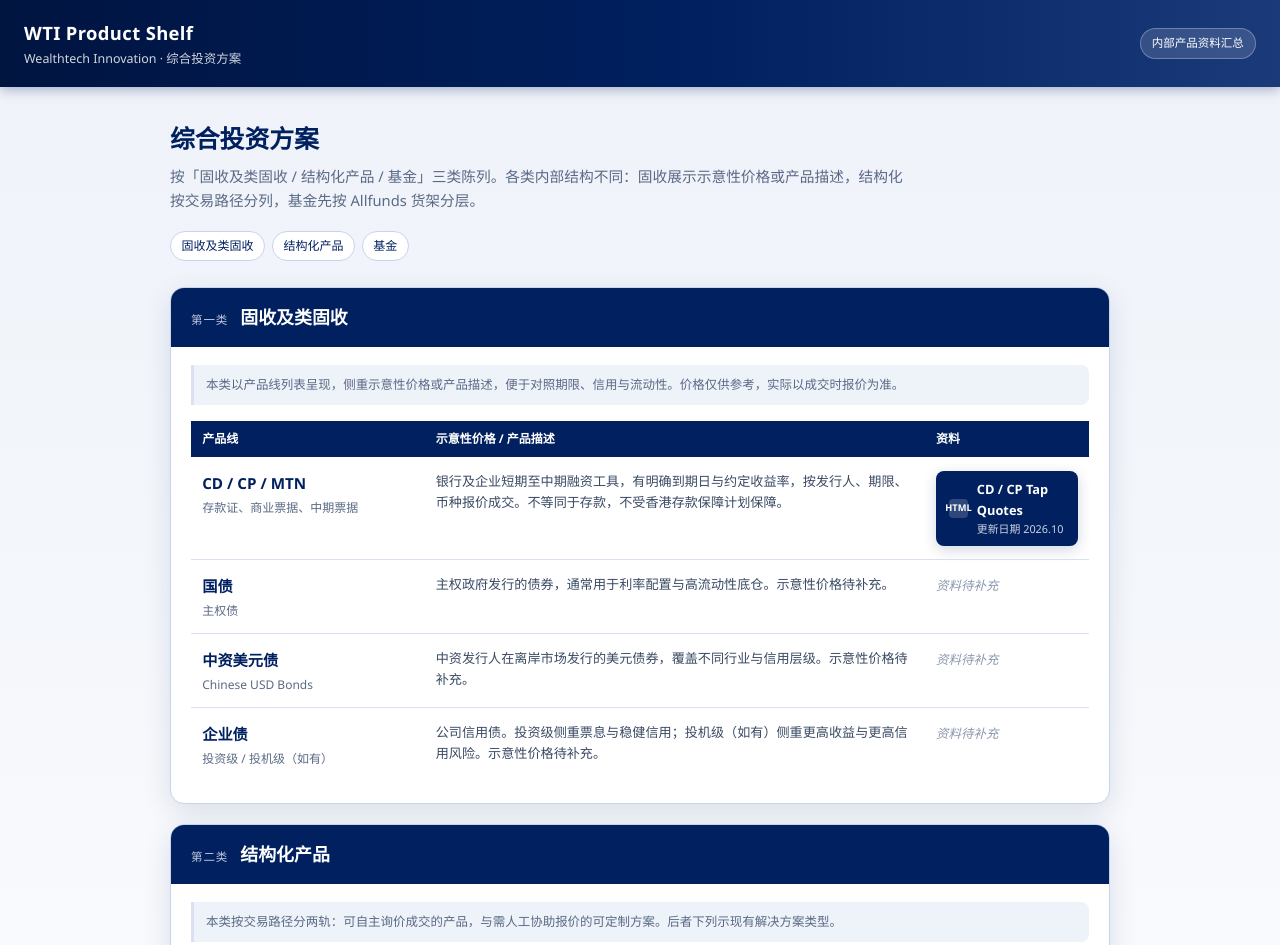
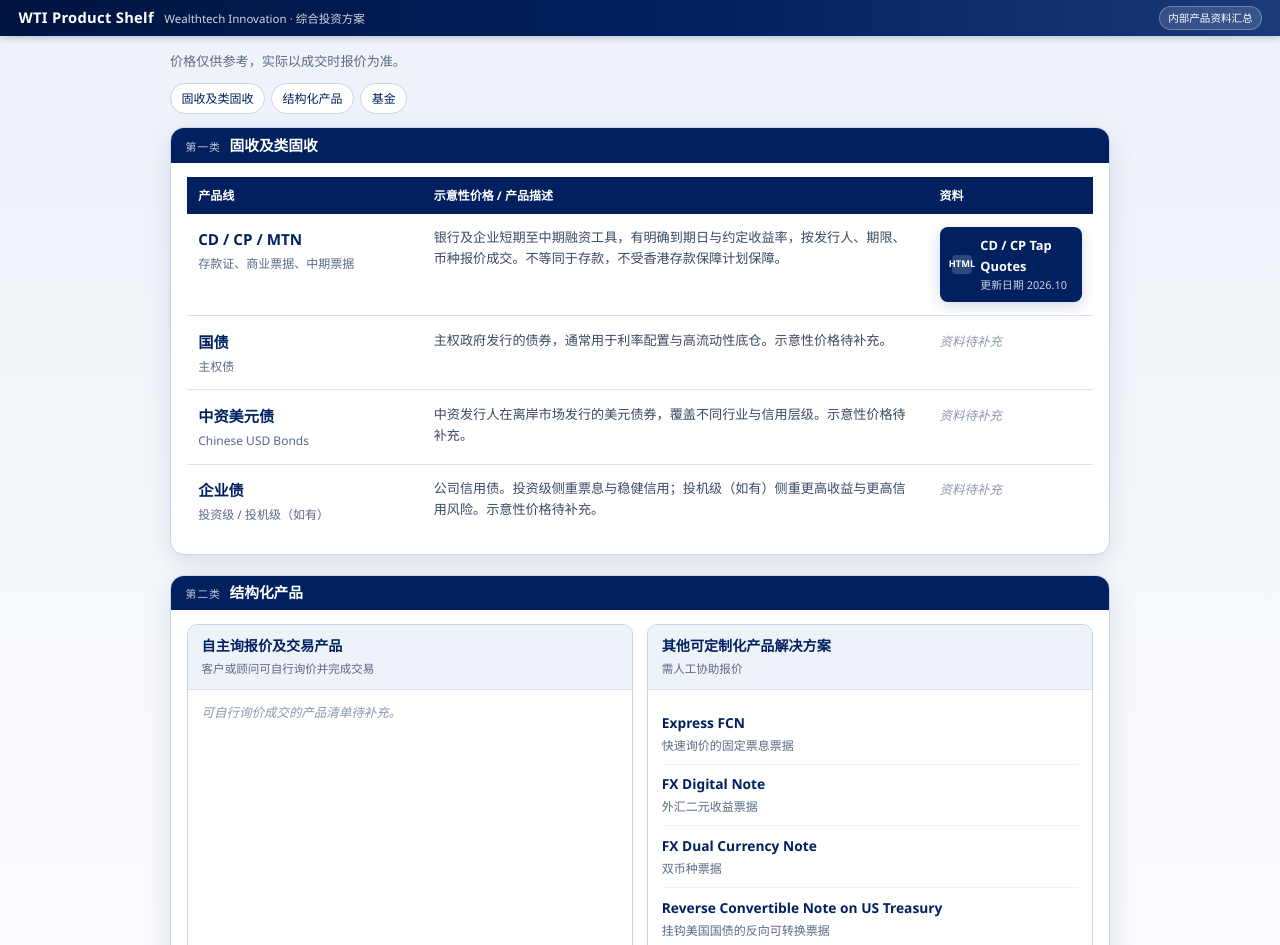
Before and after one commit to iyinli/WTI-Product-Shelf, a plain HTML site: page index.html in a window 1280 px wide. Shown: the top 945 px of the page. Drawn offline with Linux system fonts and the light colour scheme.

Commit message:
Tighten header and category banners; keep only top price disclaimer

```diff
--- a/index.html
+++ b/index.html
@@ -28,32 +28,31 @@
     .topbar {
       background: linear-gradient(90deg, var(--navy-deep), var(--navy) 55%, var(--navy-mid));
       color: var(--white);
-      padding: 1.1rem 1.5rem;
+      padding: 0.4rem 1.15rem;
       display: flex;
       align-items: center;
       justify-content: space-between;
-      gap: 1rem;
-      box-shadow: 0 2px 12px rgba(0, 32, 96, 0.35);
+      gap: 0.75rem;
+      box-shadow: 0 1px 8px rgba(0, 32, 96, 0.28);
       position: sticky;
       top: 0;
       z-index: 10;
     }
-    .brand { display: flex; flex-direction: column; gap: 0.15rem; }
-    .brand strong { font-size: 1.15rem; letter-spacing: 0.02em; font-weight: 650; }
-    .brand span { font-size: 0.78rem; opacity: 0.82; }
+    .brand { display: flex; flex-direction: row; align-items: baseline; gap: 0.65rem; }
+    .brand strong { font-size: 0.92rem; letter-spacing: 0.02em; font-weight: 650; }
+    .brand span { font-size: 0.72rem; opacity: 0.82; }
     .badge {
-      font-size: 0.72rem;
+      font-size: 0.66rem;
       background: rgba(255,255,255,0.14);
       border: 1px solid rgba(255,255,255,0.28);
-      padding: 0.35rem 0.7rem;
+      padding: 0.15rem 0.5rem;
       border-radius: 999px;
       white-space: nowrap;
     }
-    main { max-width: 980px; margin: 0 auto; padding: 2rem 1.25rem 3.5rem; }
-    .intro { margin-bottom: 1.15rem; }
-    .intro h1 { color: var(--navy); font-size: 1.55rem; font-weight: 700; margin-bottom: 0.4rem; }
-    .intro p { color: var(--muted); font-size: 0.92rem; max-width: 46rem; }
-    .nav-jump { display: flex; flex-wrap: wrap; gap: 0.45rem; margin-bottom: 1.6rem; }
+    main { max-width: 980px; margin: 0 auto; padding: 0.9rem 1.25rem 2.5rem; }
+    .intro { margin-bottom: 0.7rem; }
+    .intro p { color: var(--muted); font-size: 0.82rem; }
+    .nav-jump { display: flex; flex-wrap: wrap; gap: 0.4rem; margin-bottom: 0.85rem; }
     .nav-jump a {
       font-size: 0.75rem; color: var(--navy); text-decoration: none;
       background: var(--white); border: 1px solid var(--line);
@@ -72,25 +71,15 @@
     .block-header {
       background: var(--navy);
       color: var(--white);
-      padding: 0.95rem 1.25rem;
+      padding: 0.35rem 0.9rem;
       display: flex;
       align-items: baseline;
-      gap: 0.75rem;
+      gap: 0.55rem;
       flex-wrap: wrap;
     }
-    .block-header .index { font-size: 0.72rem; letter-spacing: 0.08em; text-transform: uppercase; opacity: 0.75; }
-    .block-header h2 { font-size: 1.12rem; font-weight: 650; }
-    .block-body { padding: 1.1rem 1.25rem 1.35rem; }
-    .block-note {
-      font-size: 0.78rem;
-      color: var(--muted);
-      line-height: 1.55;
-      margin-bottom: 1rem;
-      padding: 0.65rem 0.75rem;
-      background: var(--steel-soft);
-      border-left: 3px solid var(--steel);
-      border-radius: 0 8px 8px 0;
-    }
+    .block-header .index { font-size: 0.68rem; letter-spacing: 0.08em; text-transform: uppercase; opacity: 0.75; }
+    .block-header h2 { font-size: 0.92rem; font-weight: 650; }
+    .block-body { padding: 0.85rem 1rem 1rem; }
 
     /* FI: table-like rows for indicative price / description */
     .fi-table { width: 100%; border-collapse: collapse; font-size: 0.88rem; }
@@ -211,7 +200,7 @@
       .fi-table tr { border-bottom: 1px solid var(--steel); padding: 0.7rem 0; }
       .fi-table .name { width: 100%; }
       a.download { width: 100%; }
-      .topbar { flex-direction: column; align-items: flex-start; }
+      .topbar { flex-wrap: wrap; }
     }
   </style>
 </head>
@@ -226,8 +215,7 @@
 
   <main>
     <section class="intro">
-      <h1>综合投资方案</h1>
-      <p>按「固收及类固收 / 结构化产品 / 基金」三类陈列。各类内部结构不同：固收展示示意性价格或产品描述，结构化按交易路径分列，基金先按 Allfunds 货架分层。</p>
+      <p>价格仅供参考，实际以成交时报价为准。</p>
     </section>
 
     <nav class="nav-jump" aria-label="类别跳转">
@@ -243,8 +231,7 @@
         <h2>固收及类固收</h2>
       </div>
       <div class="block-body">
-        <p class="block-note">本类以产品线列表呈现，侧重示意性价格或产品描述，便于对照期限、信用与流动性。价格仅供参考，实际以成交时报价为准。</p>
-        <table class="fi-table">
+<table class="fi-table">
           <thead>
             <tr>
               <th>产品线</th>
@@ -293,8 +280,7 @@
         <h2>结构化产品</h2>
       </div>
       <div class="block-body">
-        <p class="block-note">本类按交易路径分两轨：可自主询价成交的产品，与需人工协助报价的可定制方案。后者下列示现有解决方案类型。</p>
-        <div class="tracks">
+<div class="tracks">
           <article class="track">
             <div class="track-h">
               自主询报价及交易产品
@@ -331,8 +317,7 @@
         <h2>基金</h2>
       </div>
       <div class="block-body">
-        <p class="block-note">本类先以 Allfunds 货架为起点，按公募 / 私募分层，再按策略类型陈列。货币基金归入公募货币型，不再单列现金管理大类。</p>
-        <div class="pillars">
+<div class="pillars">
           <article class="pillar">
             <div class="pillar-h">公募<small>先覆盖 Allfunds 平台可售基金</small></div>
             <div class="fund-item">
```
